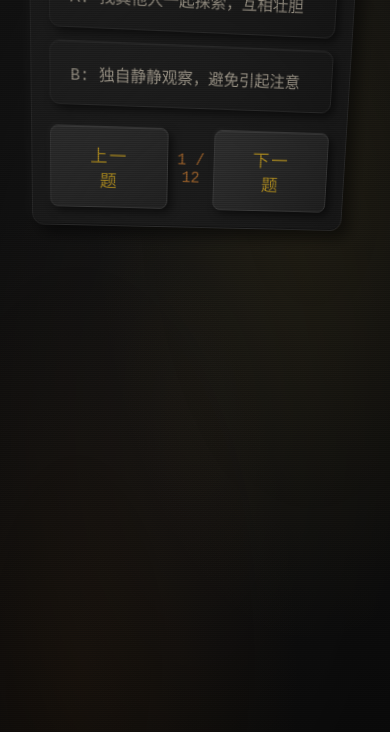
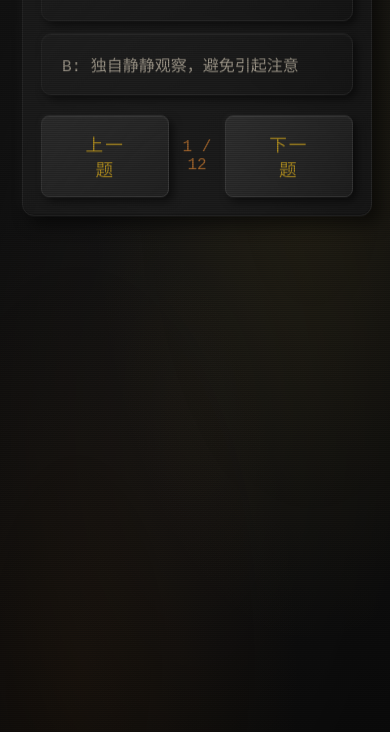
Before and after one commit to eryxen/The-16th-Room, a website: page public/index.html in a window 390 px wide. Both pictures are taken after a click on the button "开始心理测试". Drawn offline with Linux system fonts and the light colour scheme.

Commit message:
fix: center UI layout and subtle parallax

```diff
--- a/public/script.js
+++ b/public/script.js
@@ -254,11 +254,12 @@ function initParallax() {
     if (!container) return;
 
     document.addEventListener('mousemove', function(e) {
-        const x = (window.innerWidth / 2 - e.clientX) / 30;
-        const y = (window.innerHeight / 2 - e.clientY) / 30;
+        const x = (window.innerWidth / 2 - e.clientX) / 50;
+        const y = (window.innerHeight / 2 - e.clientY) / 50;
 
+        // Subtle parallax that doesn't break centering
         container.style.transform =
-            'translateZ(-10px) rotateY(' + x + 'deg) rotateX(' + -y + 'deg)';
+            'translate(' + (x * 0.5) + 'px, ' + (y * 0.5) + 'px)';
     });
 }
 
--- a/public/style.css
+++ b/public/style.css
@@ -36,17 +36,15 @@ body {
     perspective: 1000px;
 }
 
-/* Screen container with parallax */
+/* Screen container */
 .screen {
-    position: absolute;
+    position: fixed;
     top: 0;
     left: 0;
     right: 0;
     bottom: 0;
     display: none;
-    padding: 30px;
-    transform-style: preserve-3d;
-    transition: transform 0.1s ease-out;
+    padding: 20px;
 }
 
 .screen.active {
@@ -56,12 +54,13 @@ body {
     justify-content: center;
 }
 
-/* Retro container with soft embossing */
+/* Retro container */
 .container {
-    max-width: 550px;
+    max-width: 500px;
     width: 100%;
     position: relative;
-    transform-style: preserve-3d;
+    margin: 0 auto;
+    text-align: center;
 }
 
 /* Main panel - soft embossed vintage look */
```
Also changed, not shown: public/index.html (+1 -1 lines).
